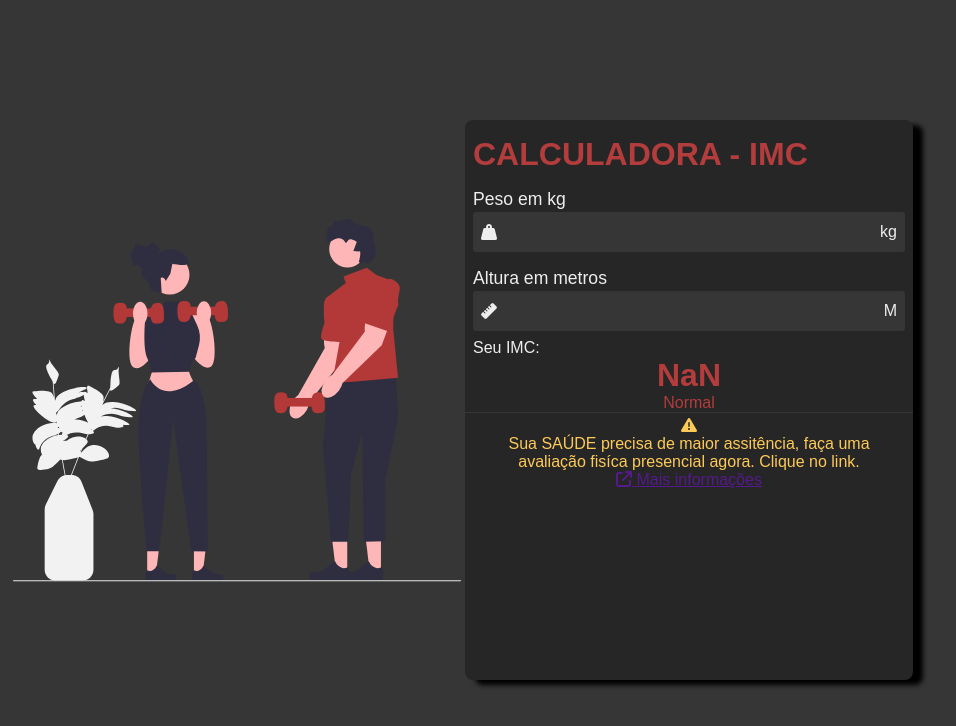
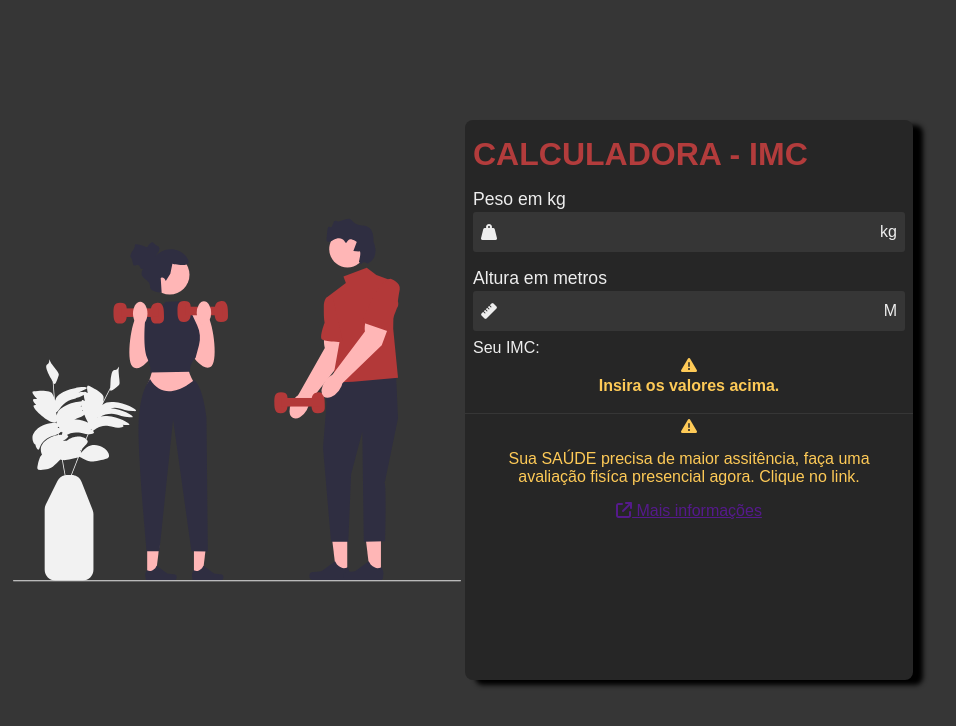
Before and after one commit to tarcio02/calculadora_imc_react, a React (Vite) app: page / in a window 1280 px wide. Shown: the top 726 px of the page, without its empty margins (179-1135 px from the left). Built offline with nearby package versions, Linux system fonts and the light colour scheme.

Commit message:
mais um pouco de lógica e estilos

```diff
--- a/src/components/Calculator/calculator.css
+++ b/src/components/Calculator/calculator.css
@@ -51,12 +51,22 @@
 .resultado{
     color: var(--text);
     width: 100%;
+    height: 74px;
     border-bottom: 1px solid var(--dark2);
 }
-#imc{
+
+#imc {
     color: var(--theme);
     text-align: center;
     font-size: 32px;
+}
+
+#imcVazio {
+    display: flex;
+    justify-content: center;
+    margin-bottom: 4px;
+    color: var(--alert);
+    font-size: 16px;
 }
 
 .resultado p{
@@ -70,8 +80,19 @@
 }
 
 .alerta {
+    display: flex;
+    flex-direction: column;
+    gap: 16px;
     margin:0px  8px;
     margin-top: 4px;
     color: var(--alert);
     text-align: center;
 }
+
+.alerta a{
+    transition: 0.1s;
+}
+
+.alerta a:hover{
+    opacity: .9;
+}
--- a/src/components/Calculator/index.jsx
+++ b/src/components/Calculator/index.jsx
@@ -9,12 +9,32 @@ const Calculator = () => {
     const [peso, setPeso] = useState(0);
     const [altura, setAltura] = useState(0);
 
+    const renderizaCta = (weight, heigth)=> {
+        if(weight & heigth != "") {
+            return <>
+
+            </>
+        }
+    }
+
 const calculaImc = (weigth, heigth) => {
     let alturaImc = heigth * heigth
-    let imc = weigth / alturaImc
-    return imc.toFixed(1)
+    let imc = (weigth / alturaImc).toFixed(1)
+
+    if(weigth == "" || imc == Infinity){
+        return <>
+        <i id='imcVazio' class="fa-solid fa-triangle-exclamation"></i>
+        <h2 id='imcVazio'>Insira os valores acima.</h2>
+        </>
+    }
+    if(imc < 17) {
+        return <>
+        <h2 id='imc'>{imc}</h2> <p id='descricao'>Magreza grave, muito abaixo do peso.</p>
+        </>
+    }
 }
 
+{/* <h2 id='imc'>{imc}</h2> <p id='descricao'>sua redenrização foi realizada</p> */}
     return(
         <>
         <h1 className="title">CALCULADORA - IMC</h1>
@@ -36,12 +56,11 @@ const calculaImc = (weigth, heigth) => {
                     </div>
                 </div>
             </form>
-                <div className="resultado">
-                    <p>Seu IMC:</p>
-                    <h2 id='imc'>{calculaImc(peso, altura)}</h2>
-                    <p id='descricao'>Normal</p>
-                </div>
-                <div className="alerta">
+            <div className="resultado">
+                <p>Seu IMC:</p>
+                {calculaImc(peso, altura)}
+            </div>
+            <div  className="alerta">
                     <i class="fa-solid fa-triangle-exclamation"></i>
                     <p>Sua SAÚDE precisa de maior assitência, faça uma avaliação fisíca presencial agora. Clique no link.</p>
                     <a href=""><i class="fa-solid fa-arrow-up-right-from-square"></i> Mais informações</a>
```
